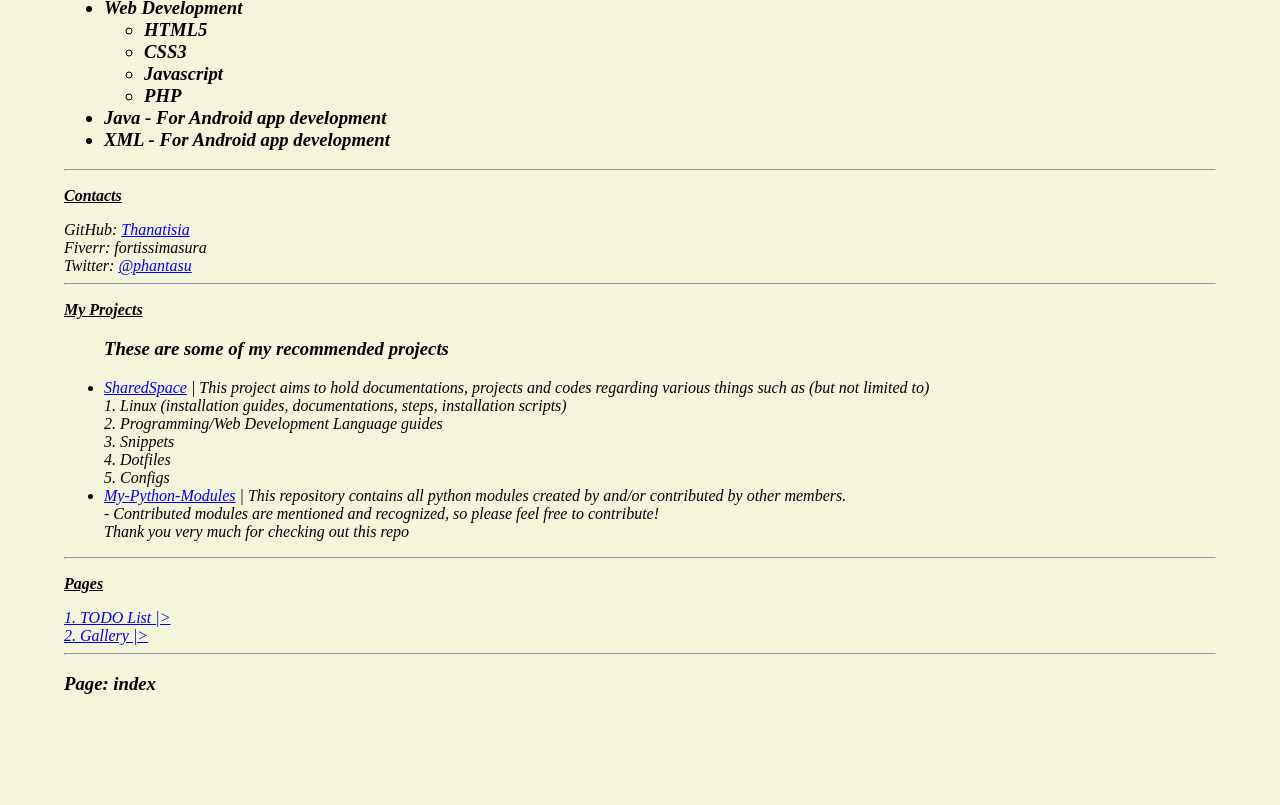
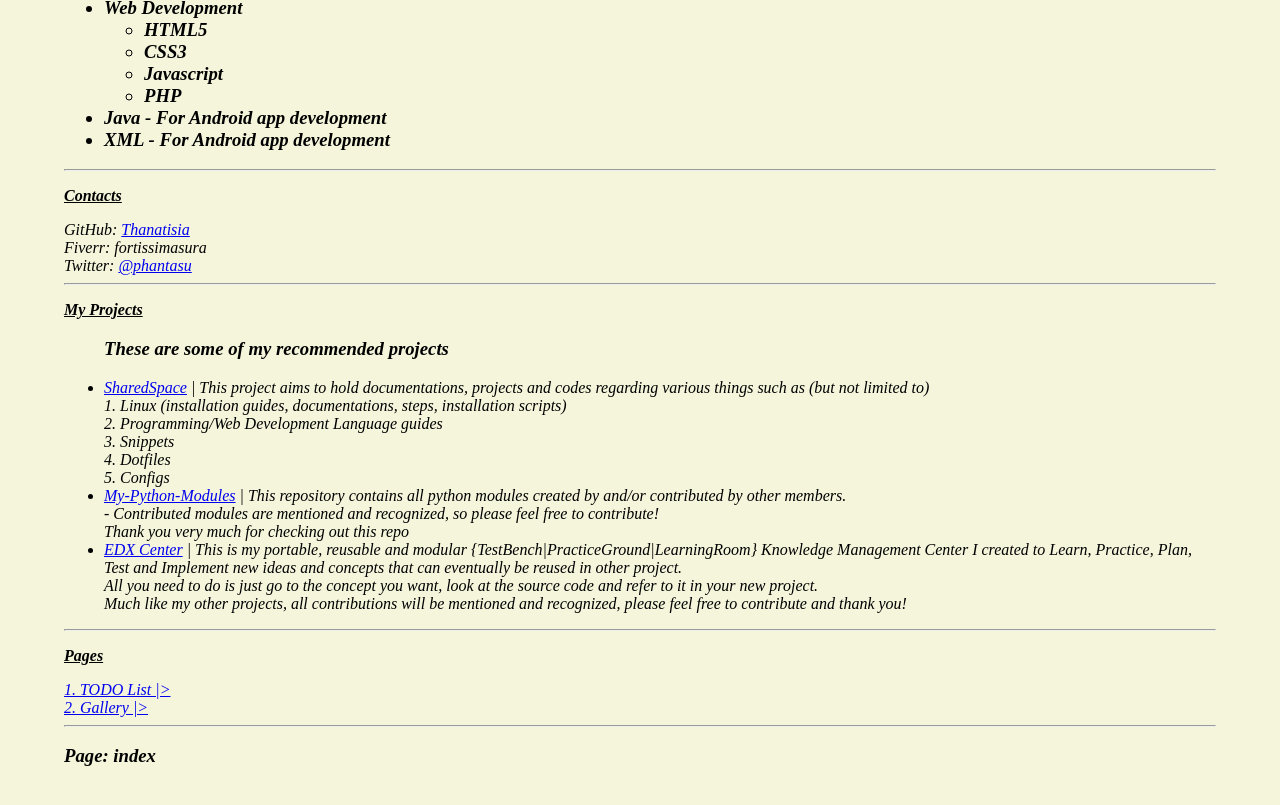
Before and after one commit to Thanatisia/my-portfolio-website, a plain HTML site: page index.html in a window 1280 px wide. Shown: the part 869-1674 px from the top of the page. Before the commit the page ends 1628 px from the top, so only its background shows below. Drawn offline with Linux system fonts and the light colour scheme.

Commit message:
Updated index

```diff
--- a/index.html
+++ b/index.html
@@ -123,6 +123,11 @@
 					- Contributed modules are mentioned and recognized, so please feel free to contribute! <br/>
 					Thank you very much for checking out this repo
 				</li>
+				<li>
+					<a href="https://thanatisia.github.io/EDX-Center">EDX Center</a> | This is my portable, reusable and modular {TestBench|PracticeGround|LearningRoom} Knowledge Management Center I created to Learn, Practice, Plan, Test and Implement new ideas and concepts that can eventually be reused in other project. <br/>
+					All you need to do is just go to the concept you want, look at the source code and refer to it in your new project. <br/>
+					Much like my other projects, all contributions will be mentioned and recognized, please feel free to contribute and thank you!
+				</li>
 			</ul>
 		</div>
 
```
Also changed, not shown: 1 other file.
